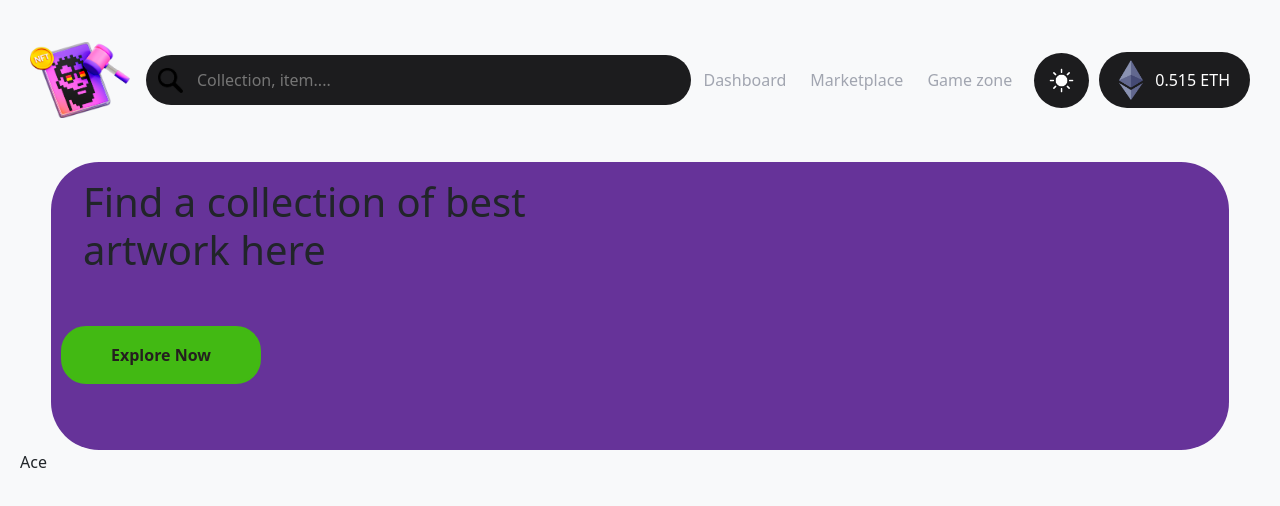
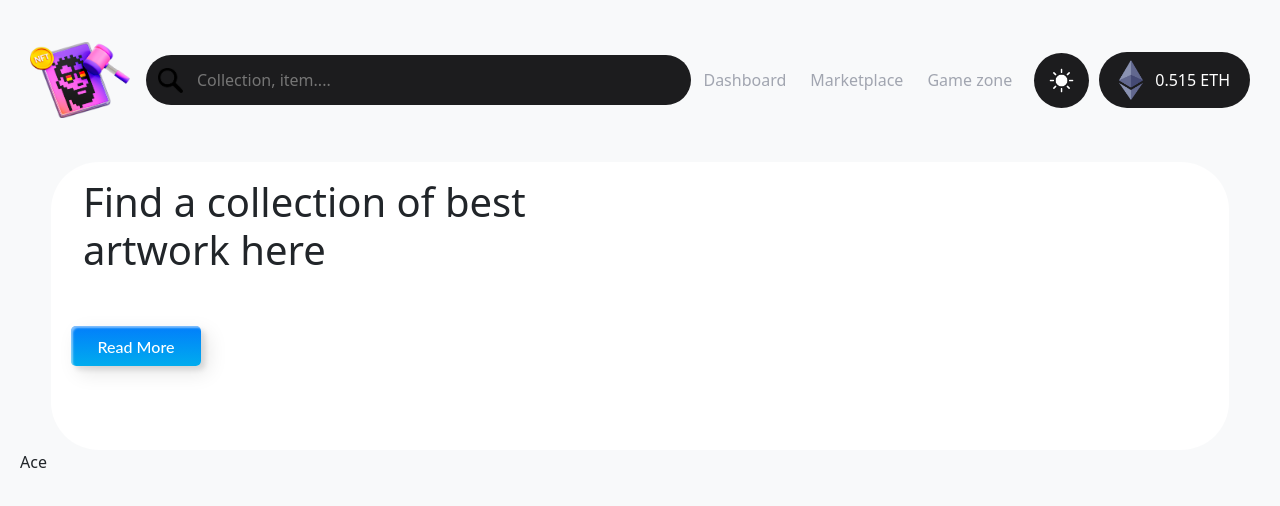
Before and after one commit to lugh-tuatha/nft.azriel, a React (Vite) app: page / in a window 1280 px wide. Shown: the top 506 px of the page. Built offline with nearby package versions, Linux system fonts and the light colour scheme.

Commit message:
restyle: button

```diff
--- a/src/components/button/index.css
+++ b/src/components/button/index.css
@@ -1,14 +1,105 @@
-.btns {
-  width: 200px;
-  padding: 15px 0;
-  text-align: center;
-  margin: 20px 10px;
-  border-radius: 25px;
-  font-weight: bold;
-  border: 2px solid rgb(66, 185, 19);
-  background: rgb(66, 185, 19);
-  color: #241f1f;
+button {
+  margin: 20px;
+}
+
+.custom-btn {
+  width: 8rem;
+  height: 40px;
+  color: #fff;
+  border-radius: 5px;
+  padding: 10px 25px;
+  font-family: 'Lato', sans-serif;
+  font-weight: 500;
+  background: transparent;
   cursor: pointer;
+  transition: all 0.3s ease;
   position: relative;
-  overflow: hidden;
+  display: inline-block;
+  box-shadow: inset 2px 2px 2px 0px rgba(255, 255, 255, .5),
+    7px 7px 20px 0px rgba(0, 0, 0, .1),
+    4px 4px 5px 0px rgba(0, 0, 0, .1);
+  outline: none;
 }
+
+.btn-3 {
+  background: rgb(0, 172, 238);
+  background: linear-gradient(0deg, rgba(0, 172, 238, 1) 0%, rgba(2, 126, 251, 1) 100%);
+  width: 130px;
+  height: 40px;
+  line-height: 42px;
+  padding: 0;
+  border: none;
+
+}
+
+.btn-3 span {
+  position: relative;
+  display: block;
+  width: 100%;
+  height: 100%;
+}
+
+.btn-3:before,
+.btn-3:after {
+  position: absolute;
+  content: "";
+  right: 0;
+  top: 0;
+  background: rgba(2, 126, 251, 1);
+  transition: all 0.3s ease;
+}
+
+.btn-3:before {
+  height: 0%;
+  width: 2px;
+}
+
+.btn-3:after {
+  width: 0%;
+  height: 2px;
+}
+
+.btn-3:hover {
+  background: transparent;
+  box-shadow: none;
+}
+
+.btn-3:hover:before {
+  height: 100%;
+}
+
+.btn-3:hover:after {
+  width: 100%;
+}
+
+.btn-3 span:hover {
+  color: rgba(2, 126, 251, 1);
+}
+
+.btn-3 span:before,
+.btn-3 span:after {
+  position: absolute;
+  content: "";
+  left: 0;
+  bottom: 0;
+  background: rgba(2, 126, 251, 1);
+  transition: all 0.3s ease;
+}
+
+.btn-3 span:before {
+  width: 2px;
+  height: 0%;
+}
+
+.btn-3 span:after {
+  width: 0%;
+  height: 2px;
+}
+
+.btn-3 span:hover:before {
+  height: 100%;
+}
+
+.btn-3 span:hover:after {
+  width: 100%;
+}
--- a/src/components/button/index.jsx
+++ b/src/components/button/index.jsx
@@ -4,7 +4,7 @@ import './index.css'
 function Btn() {
   return (
     <div>
-      <button className="btns"><span className="btns-spn"></span>Explore Now</button>
+      <button class="custom-btn btn-3"><span>Read More</span></button>
     </div>
   )
 }
--- a/src/components/feature/feature.css
+++ b/src/components/feature/feature.css
@@ -3,7 +3,7 @@
   height: 18rem;
   border-radius: 3rem;
   margin: 0 auto;
-  background-color: rebeccapurple;
+  background-color: #fff;
 }
 
 .featureContainer > h1{
--- a/src/components/navbar/navbar.css
+++ /dev/null
@@ -1,2 +0,0 @@
-.navbar-nav{
-}
```
Also changed, not shown: src/components/navbar/index.jsx (deleted, +0 -55 lines).
